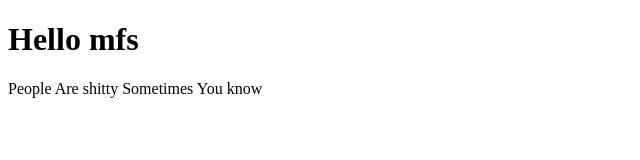
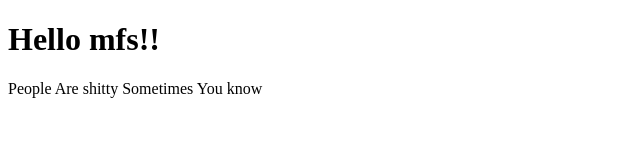
Before and after one commit to AminBenmoussa-bruno/try, a plain HTML site: page index.html in a window 1280 px wide. Shown: the full height of the page, 0-640 px from the left. Drawn offline with Linux system fonts and the light colour scheme.

```diff
--- a/index.html
+++ b/index.html
@@ -6,7 +6,7 @@
     <title>Document</title>
 </head>
 <body>
-    <h1>Hello mfs</h1>
+    <h1>Hello mfs!!</h1>
     <p>People Are shitty Sometimes You know</p>
 </body>
 </html>
```
